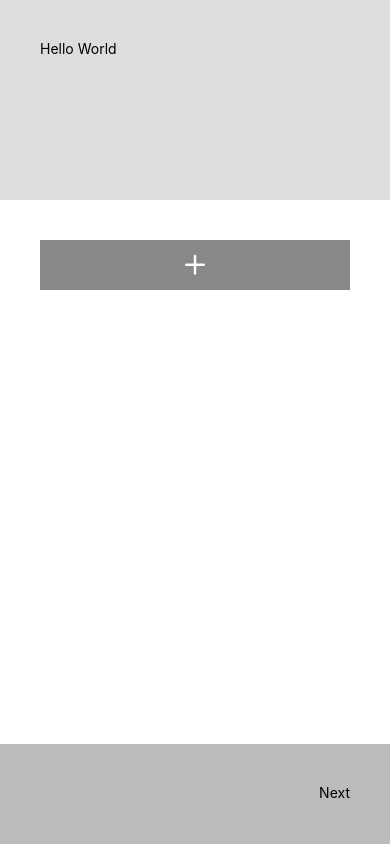
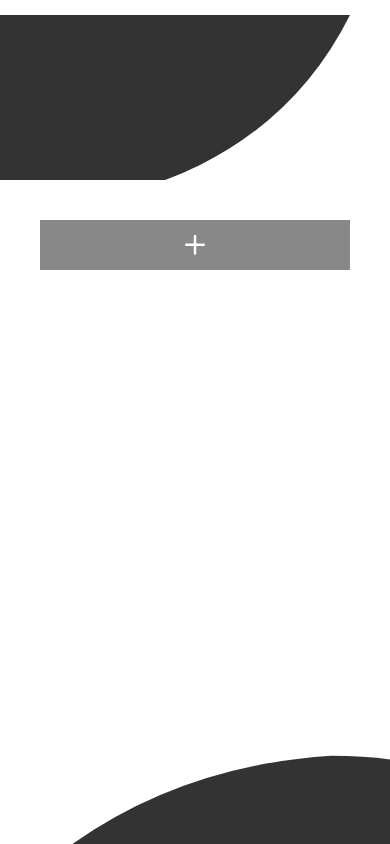
Before and after one commit to BrayOOi/ItemPicker, a React Native app: screen / in a window 390 px wide. Built offline with nearby package versions, Linux system fonts and the light colour scheme.

Commit message:
feat(main): add react native svg

```diff
--- a/package.json
+++ b/package.json
@@ -15,6 +15,7 @@
     "react": "17.0.2",
     "react-native": "0.66.0",
     "react-native-get-random-values": "^1.7.0",
+    "react-native-svg": "^12.1.1",
     "react-native-vector-icons": "^8.1.0",
     "react-redux": "^7.2.5",
     "redux": "^4.1.1",
--- a/src/presentation/Footer/Footer.tsx
+++ b/src/presentation/Footer/Footer.tsx
@@ -1,6 +1,7 @@
 import React from 'react';
 import { useSelector, useDispatch } from 'react-redux';
-import { Text, View, TouchableOpacity } from 'react-native';
+import { Text, View, TouchableOpacity, Dimensions } from 'react-native';
+import Svg, { Path } from 'react-native-svg';
 
 import {
   navigateNextScreen,
@@ -13,28 +14,46 @@ import { RootState } from '../../store';
 
 const Footer: React.FC<{}> = () => {
   const { page } = useSelector((state: RootState) => state.system);
+  const windowWidth = Dimensions.get('window').width;
   const dispatch = useDispatch();
 
   const isHome = page === 'home';
 
-  return (
-    <View
-      style={[
-        styles.footer,
-        { justifyContent: isHome ? 'flex-end' : 'flex-start' }
-      ]}>
-      {!isHome && (
-        <TouchableOpacity onPress={() => dispatch(navigateHomeScreen)}>
-          <Text>Back</Text>
-        </TouchableOpacity>
-      )}
-      {isHome && (
-        <TouchableOpacity onPress={() => dispatch(navigateNextScreen)}>
-          <Text>Next</Text>
-        </TouchableOpacity>
-      )}
-    </View>
-  );
+  if (isHome) {
+    return (
+      <TouchableOpacity
+        onPress={() => dispatch(navigateNextScreen)}
+        activeOpacity={1}>
+        <Svg height="130" width={windowWidth} viewBox={`0 240 350 120`}>
+          <Path
+            fill="#333"
+            transform={`scale(${windowWidth/350})`}
+            d="M 0 370 L 0 370 Q 110 260 270 250 Q 320 250 350 260 L 350 370 Z"
+          />
+          <View style={[styles.footer, { justifyContent: 'flex-end' }]}>
+            <Text style={styles.footerText}>Next</Text>
+          </View>
+        </Svg>
+      </TouchableOpacity>
+    );
+  } else {
+    return (
+      <TouchableOpacity
+        onPress={() => dispatch(navigateHomeScreen)}
+        activeOpacity={1}>
+        <Svg height="130" width={windowWidth} viewBox={`-350 240 350 120`}>
+          <Path
+            fill="#333"
+            transform={`scale(${windowWidth/350}) scale(-1, 1)`}
+            d="M 0 370 L 0 370 Q 110 260 270 250 Q 320 250 350 260 L 350 370 Z"
+          />
+          <View style={[styles.footer, { justifyContent: 'flex-start' }]}>
+            <Text style={styles.footerText}>Back</Text>
+          </View>
+        </Svg>
+      </TouchableOpacity>
+    );
+  }
 };
 
 export default Footer;
--- a/src/presentation/Footer/styles.ts
+++ b/src/presentation/Footer/styles.ts
@@ -2,11 +2,14 @@ import { StyleSheet } from 'react-native';
 
 const styles = StyleSheet.create({
   footer: {
-    height: 100,
+    height: 130,
     padding: 40,
-    backgroundColor: '#bbb',
     display: 'flex',
     flexDirection: 'row',
+    alignItems: 'flex-end'
+  },
+  footerText: {
+    color: 'white',
   },
 });
 
--- a/src/presentation/Header/Header.tsx
+++ b/src/presentation/Header/Header.tsx
@@ -1,12 +1,25 @@
 import React from 'react';
-import { View, Text } from 'react-native';
+import { View, Text, Dimensions } from 'react-native';
+import Svg, { Path } from 'react-native-svg';
+
 import styles from './styles';
 
 const Header: React.FC<{}> = () => {
+  const windowWidth = Dimensions.get('window').width;
+
   return (
-    <View style={styles.header}>
-      <Text>Hello World</Text>
-    </View>
+    <Svg
+      height="180"
+      width={windowWidth}
+      viewBox={`100 150 ${windowWidth} 150`}>
+      <Path
+        fill="#333"
+        d="M100 150 L100 320 Q200 350 300 300 Q400 250 450 150"
+      />
+      <View style={styles.header}>
+        <Text>Hello World</Text>
+      </View>
+    </Svg>
   );
 };
 
--- a/src/presentation/Header/styles.ts
+++ b/src/presentation/Header/styles.ts
@@ -3,8 +3,7 @@ import COLORS from '../../config/colors';
 
 const styles = StyleSheet.create({
   header: {
-    height: 200,
-    backgroundColor: "#ddd",
+    height: 180,
     padding: 40,
   },
 });
```
Also changed, not shown: 2 other files (tests, documents, lock files or other folders).
